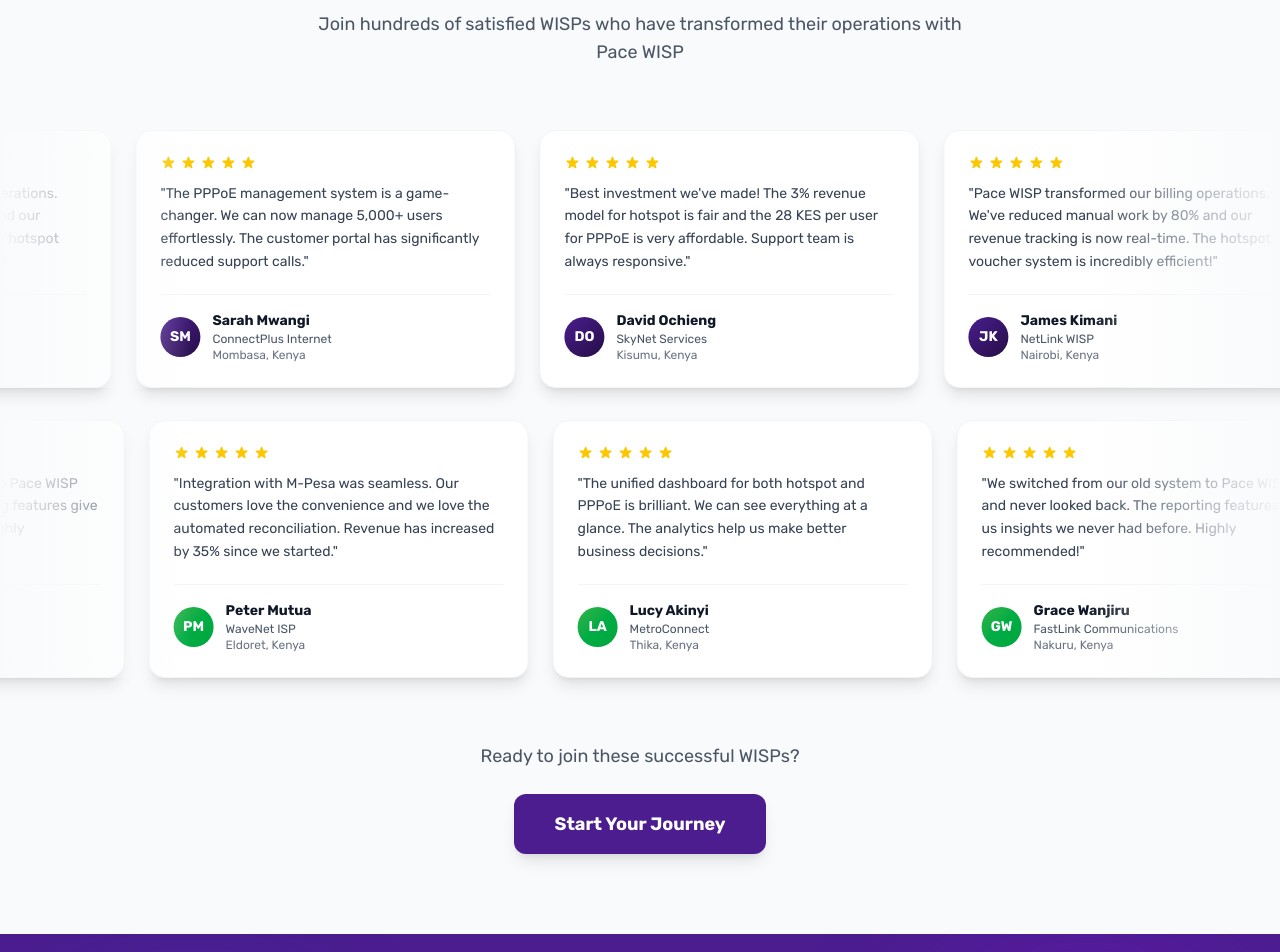
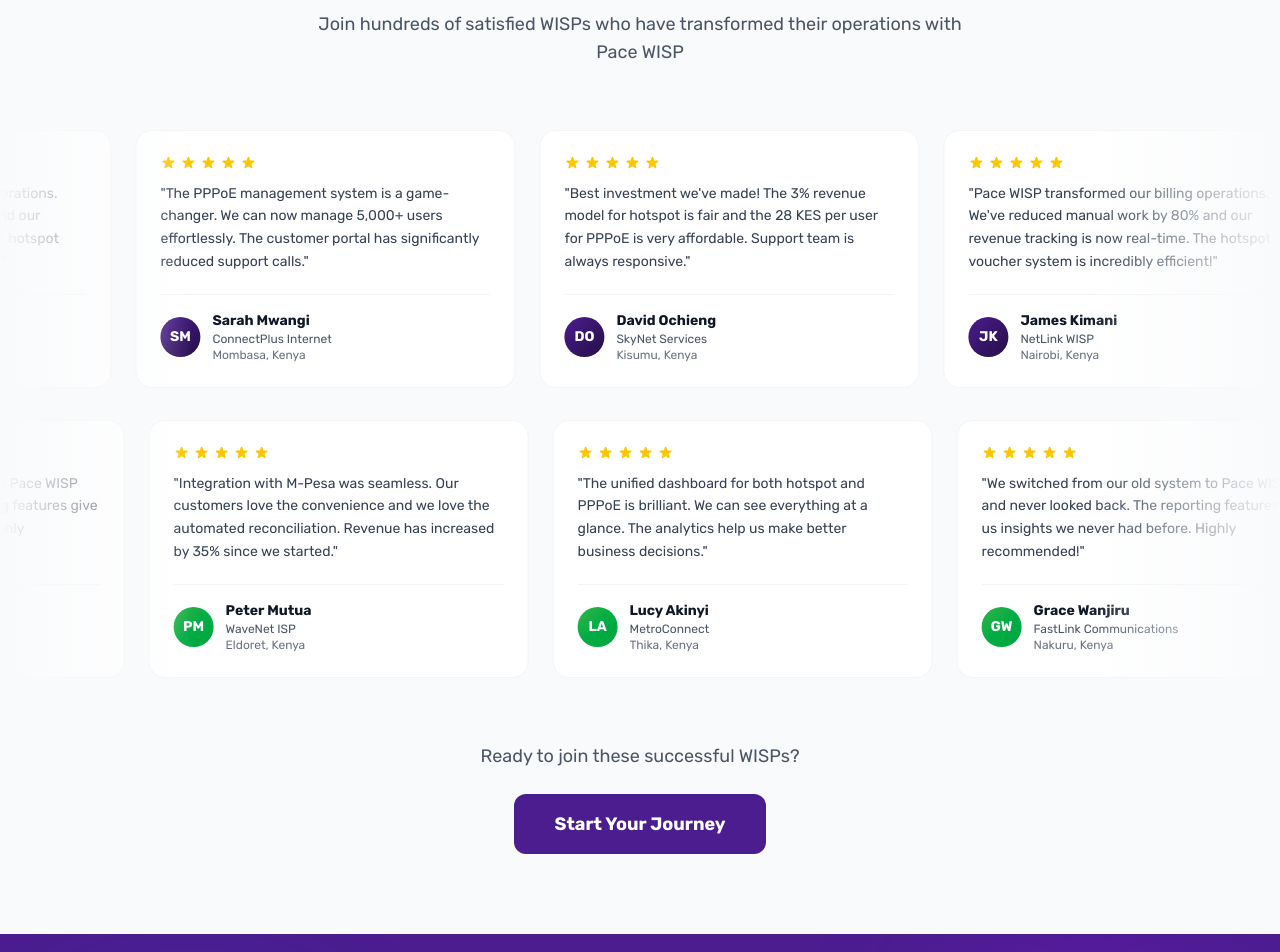
Before and after one commit to dennismutuku2005/pacewebsite, a Next.js app: page / in a window 1280 px wide. Shown: the part 2640-3592 px from the top of the page. Built offline with nearby package versions, Linux system fonts and the light colour scheme.

Commit message:
Auto-update: Testimonials.js

```diff
--- a/src/app/components/Testimonials.js
+++ b/src/app/components/Testimonials.js
@@ -87,7 +87,7 @@ export default function Testimonials() {
                         {[...testimonials.slice(0, 3), ...testimonials.slice(0, 3), ...testimonials.slice(0, 3)].map((testimonial, index) => (
                             <div
                                 key={index}
-                                className="bg-white rounded-2xl p-6 shadow-lg border border-gray-100 w-[380px] flex-shrink-0 flex flex-col"
+                                className="bg-white rounded-2xl p-6 border border-gray-100 w-[380px] flex-shrink-0 flex flex-col"
                             >
                                 {/* Rating Stars */}
                                 <div className="flex gap-1 mb-3">
@@ -138,7 +138,7 @@ export default function Testimonials() {
                         {[...testimonials.slice(3, 6), ...testimonials.slice(3, 6), ...testimonials.slice(3, 6)].map((testimonial, index) => (
                             <div
                                 key={index}
-                                className="bg-white rounded-2xl p-6 shadow-lg border border-gray-100 w-[380px] flex-shrink-0 flex flex-col"
+                                className="bg-white rounded-2xl p-6 border border-gray-100 w-[380px] flex-shrink-0 flex flex-col"
                             >
                                 {/* Rating Stars */}
                                 <div className="flex gap-1 mb-3">
@@ -177,7 +177,7 @@ export default function Testimonials() {
                             Ready to join these successful WISPs?
                         </p>
                         <a href="/apply">
-                            <button className="bg-tappi-purple text-white px-10 py-4 rounded-xl font-bold text-lg hover:bg-tappi-purple-dark transition-all hover:-translate-y-1 shadow-lg hover:shadow-xl">
+                            <button className="bg-tappi-purple text-white px-10 py-4 rounded-xl font-bold text-lg hover:bg-tappi-purple-dark transition-all">
                                 Start Your Journey
                             </button>
                         </a>
```
